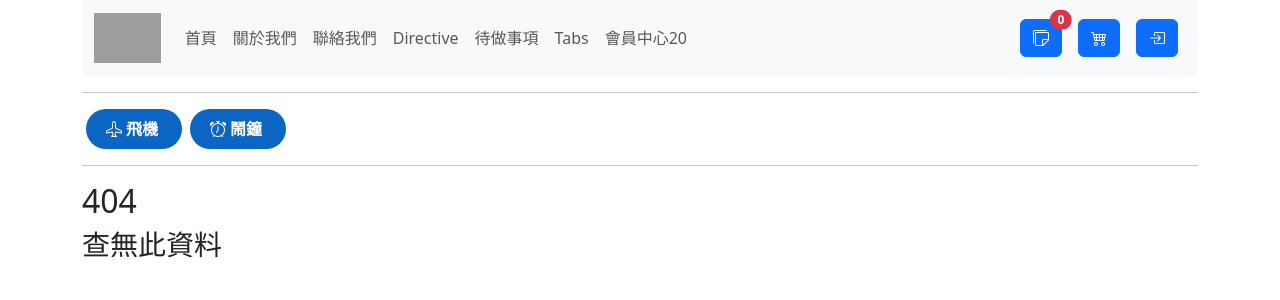
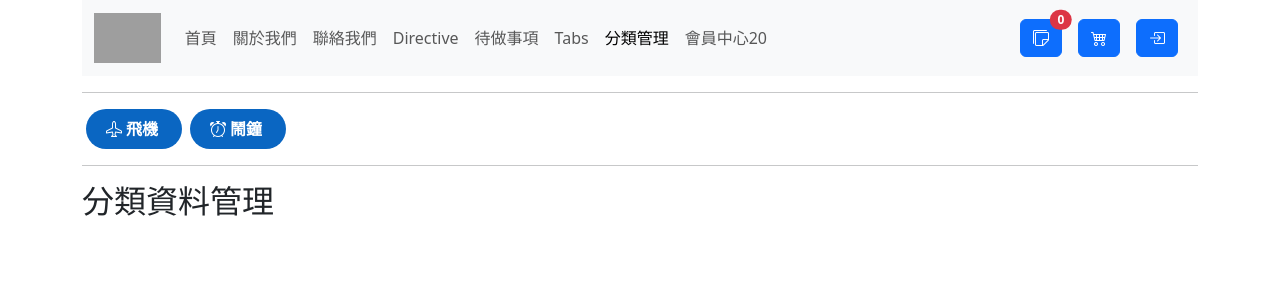
Before and after one commit to HsiaoHungWang/vue-demo, a Vue app: page /categories in a window 1280 px wide. Before the commit this address had no page. Shown: the top 300 px of the page. Built offline with nearby package versions, Linux system fonts and the light colour scheme; no server answers; grey boxes are pictures that could not be loaded.

Commit message:
分類管理功能

```diff
--- a/src/components/NavbarComponent.vue
+++ b/src/components/NavbarComponent.vue
@@ -36,6 +36,9 @@ const todoStore = useTodoStore()
             <RouterLink :to="{ name: 'tabs' }" class="nav-link" activeClass="active">Tabs</RouterLink>
           </li>
           <li class="nav-item">
+            <RouterLink :to="{ name: 'categories' }" class="nav-link" activeClass="active">分類管理</RouterLink>
+          </li>
+          <li class="nav-item">
             <RouterLink :to="{ name: 'member', params: { id: '20' } }" class="nav-link" activeClass="active">會員中心20
             </RouterLink>
           </li>
--- a/src/router.js
+++ b/src/router.js
@@ -11,6 +11,7 @@ import TodosView from "./views/TodosView.vue";
 import RegisterView from "./views/RegisterView.vue";
 import LoginView from "./views/LoginView.vue";
 import TabsView from "./views/TabsView.vue";
+import CategoryCRUD from "./views/CategoryCRUD.vue";
 
 //路由設定 path 比對 URL，比對成功就載入對應的組件
 const routes =[
@@ -80,6 +81,12 @@ const routes =[
     name:'tabs'
 },
 {
+    //http://localhost:5173/categories  => 載入 CategoryCRUD Component
+    path:'/categories',
+    component:CategoryCRUD,
+    name:'categories'
+},
+{
   //http://localhost:5173/member/參數  => 載入 MemberView Component
   path:'/member/:id',
   component:MemberView,
--- /dev/null
+++ b/src/views/CategoryCRUD.vue
@@ -0,0 +1,19 @@
+<script setup>
+    const API_URL = 'http://127.0.0.1:8000/api/category/'
+    const loadCategories = async ()=>{
+         const response = await fetch(API_URL)
+         const datas = await response.json()
+         console.log(datas)
+    }
+    loadCategories()
+</script>
+
+<template>
+    <div>
+ <h2>分類資料管理</h2>
+    </div>
+</template>
+
+<style lang="css" scoped>
+
+</style>
```
